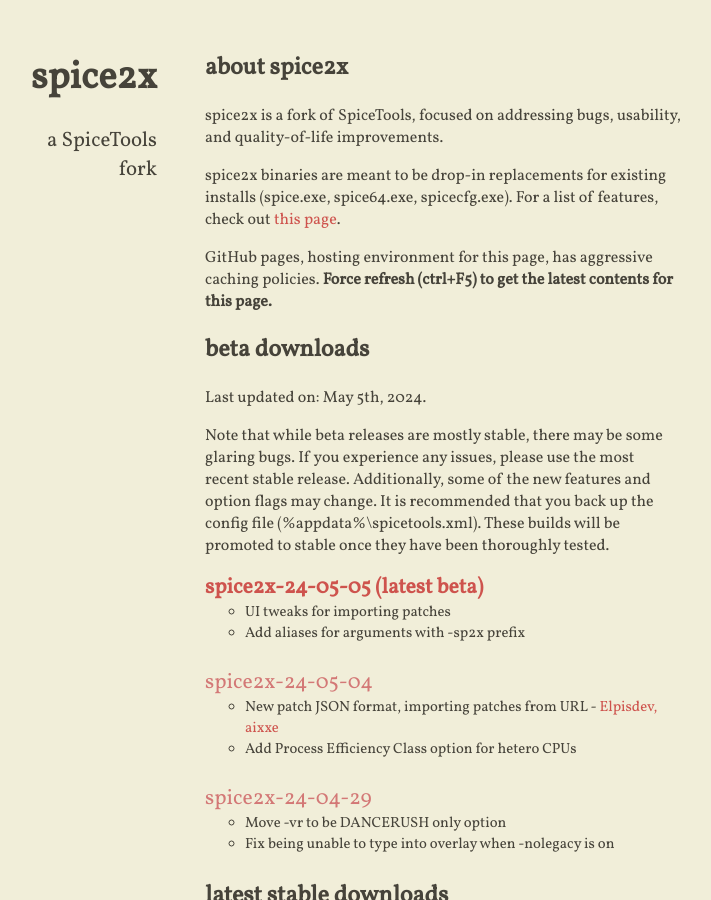
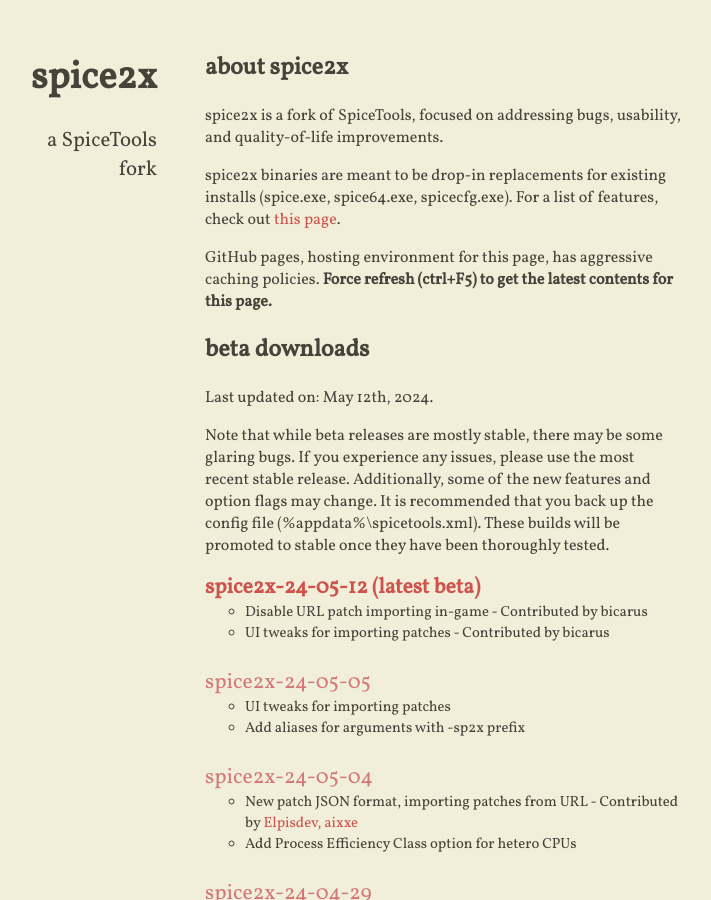
Before and after one commit to spice2x/spice2x.github.io, a Jekyll site: the page built from docs/index.html, in a window 1280 px wide and 900 px high. Shown: the whole window, without its empty margins (299-1010 px from the left). Built offline with Jekyll 4.4.1, drawn with Linux system fonts in a browser that asks for light colours; nearby versions of some CDN libraries.

Commit message:
24-05-12

```diff
--- a/docs/_includes/content.html
+++ b/docs/_includes/content.html
@@ -11,7 +11,7 @@
 
 <h2>beta downloads</h2>
 
-<p>Last updated on: May 5th, 2024.</p>
+<p>Last updated on: May 12th, 2024.</p>
 
 <p>Note that while beta releases are mostly stable, there may be some glaring bugs. If you experience any issues, please
   use the most recent stable release. Additionally, some of the new features and option flags may change. It is
@@ -19,6 +19,15 @@
   stable once they have been thoroughly tested.
 </p>
 <ul class="downloads-beta highlight-latest">
+  <li>
+    <a class="download-link" href="https://github.com/spice2x/spice2x.github.io/releases/download/24-05-12/spice2x-24-05-12.zip">
+      spice2x-24-05-12
+    </a>
+    <ul>
+      <li>Disable URL patch importing in-game - Contributed by bicarus</li>
+      <li>UI tweaks for importing patches - Contributed by bicarus</li>
+    </ul>
+  </li>
   <li>
     <a class="download-link" href="https://github.com/spice2x/spice2x.github.io/releases/download/24-05-05/spice2x-24-05-05.zip">
       spice2x-24-05-05
@@ -33,7 +42,7 @@
       spice2x-24-05-04
     </a>
     <ul>
-      <li>New patch JSON format, importing patches from URL - <a href="https://github.com/spice2x/spice2x.github.io/issues/161">Elpisdev, aixxe</a></li>
+      <li>New patch JSON format, importing patches from URL - Contributed by <a href="https://github.com/spice2x/spice2x.github.io/issues/161">Elpisdev, aixxe</a></li>
       <li>Add Process Efficiency Class option for hetero CPUs</li>
     </ul>
   </li>
```
